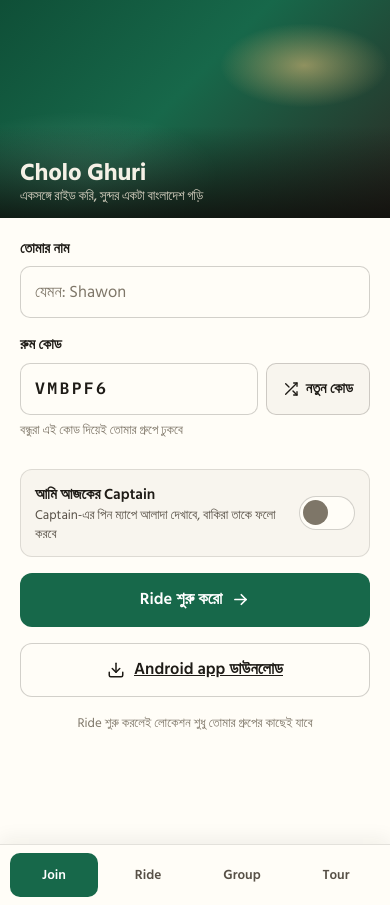
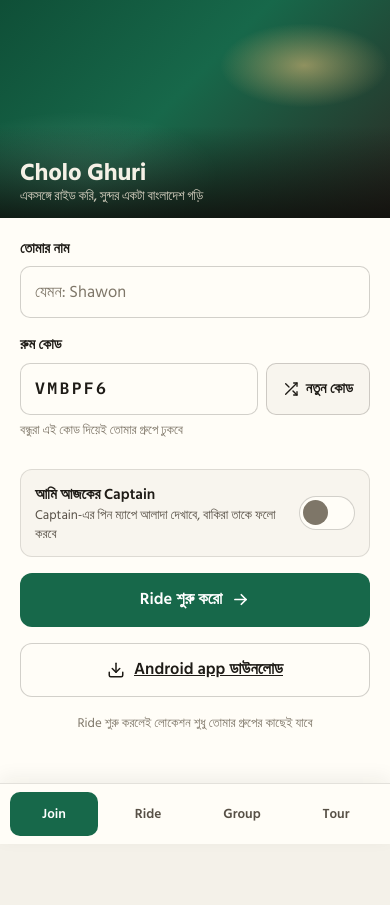
Before and after one commit to oshiur421/cholo-ghuri-2.0, a plain HTML site: page index.html in a window 390 px wide. After the commit the page ends 844 px from the top, so only its background shows below. Drawn offline with nearby package versions, Linux system fonts and the light colour scheme; no server answers.

Commit message:
Fix bottom tabs on phones: pin tab bar to viewport bottom

```diff
--- a/style.css
+++ b/style.css
@@ -457,7 +457,7 @@ html,body{height:100%}
 body{margin:0}
 #app{display:flex; flex-direction:column; height:100dvh; max-width:480px; margin:0 auto; background:var(--card); box-shadow:0 0 0 1px var(--line)}
 @media (min-width:520px){ #app{border-left:1px solid var(--line); border-right:1px solid var(--line)} }
-#screens{flex:1; min-height:0; display:flex; flex-direction:column; position:relative}
+#screens{flex:1; min-height:0; display:flex; flex-direction:column; position:relative; padding-bottom:64px}
 .screen-riding{overflow:hidden !important}
 .hidden{display:none !important}
 .field-error{color:var(--red); font-size:13.5px; font-weight:600; margin:0}
@@ -481,8 +481,12 @@ body{margin:0}
 .tour-map svg.tm-route{z-index:3}
 .tour-map .tm-pins{z-index:4}
 .tour-map .leaflet-container{font-family:inherit; cursor:crosshair}
-/* Bottom tabs: always visible, fixed at the bottom of the app */
+/* Bottom tabs: always visible, pinned to the bottom of the visible screen.
+   position:fixed (not just in-flow flex) so the phone browser's address bar
+   can never push the bar below the fold — the page itself cannot scroll it away. */
 .bottom-tabs{
+  position:fixed; bottom:0; left:50%; transform:translateX(-50%);
+  width:min(480px, 100%); z-index:60;
   flex:none; display:flex; gap:6px; padding:8px 10px calc(8px + env(safe-area-inset-bottom));
   background:var(--card); border-top:1px solid var(--line); box-shadow:0 -6px 18px rgba(30,27,22,.06);
 }
```
